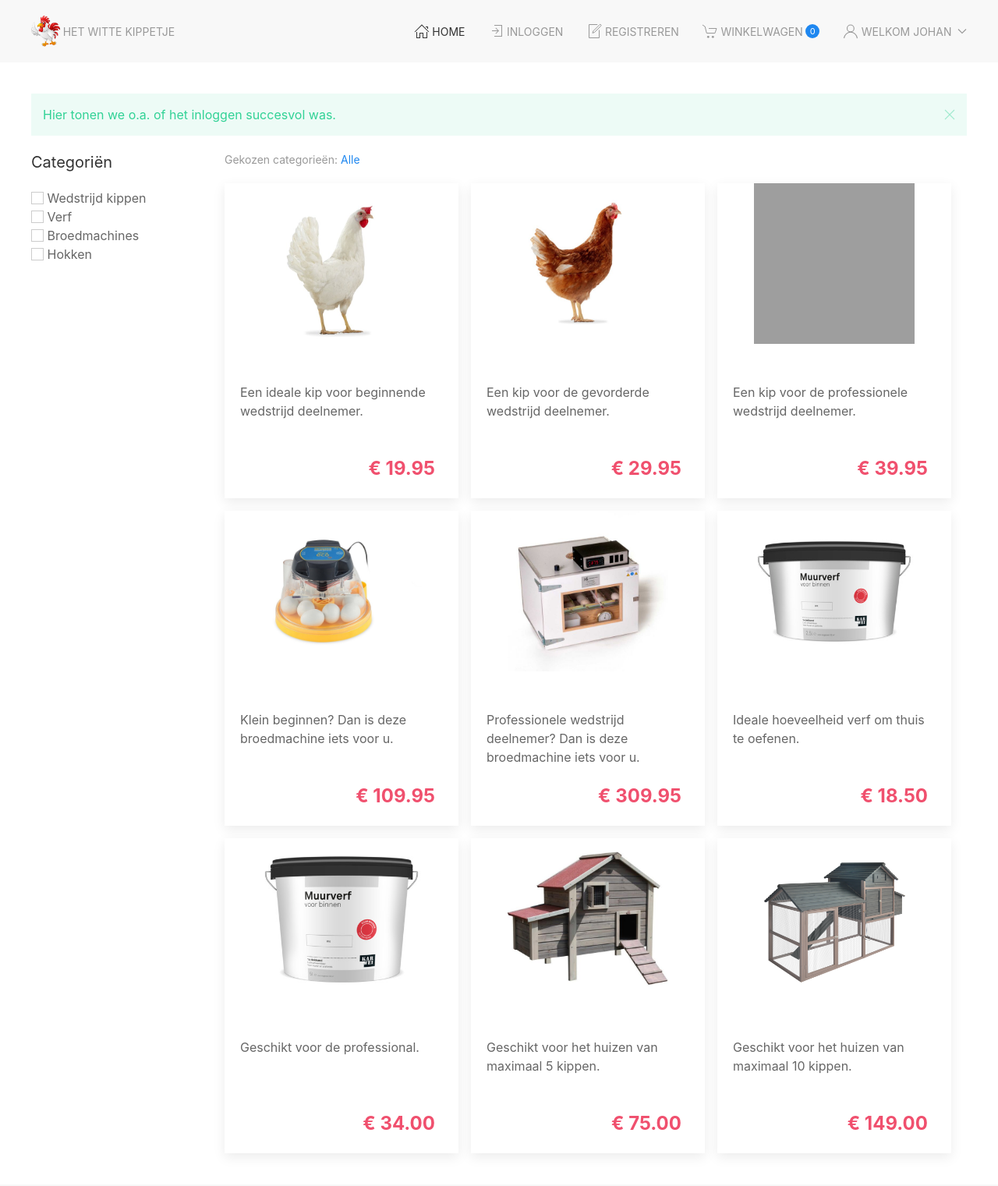
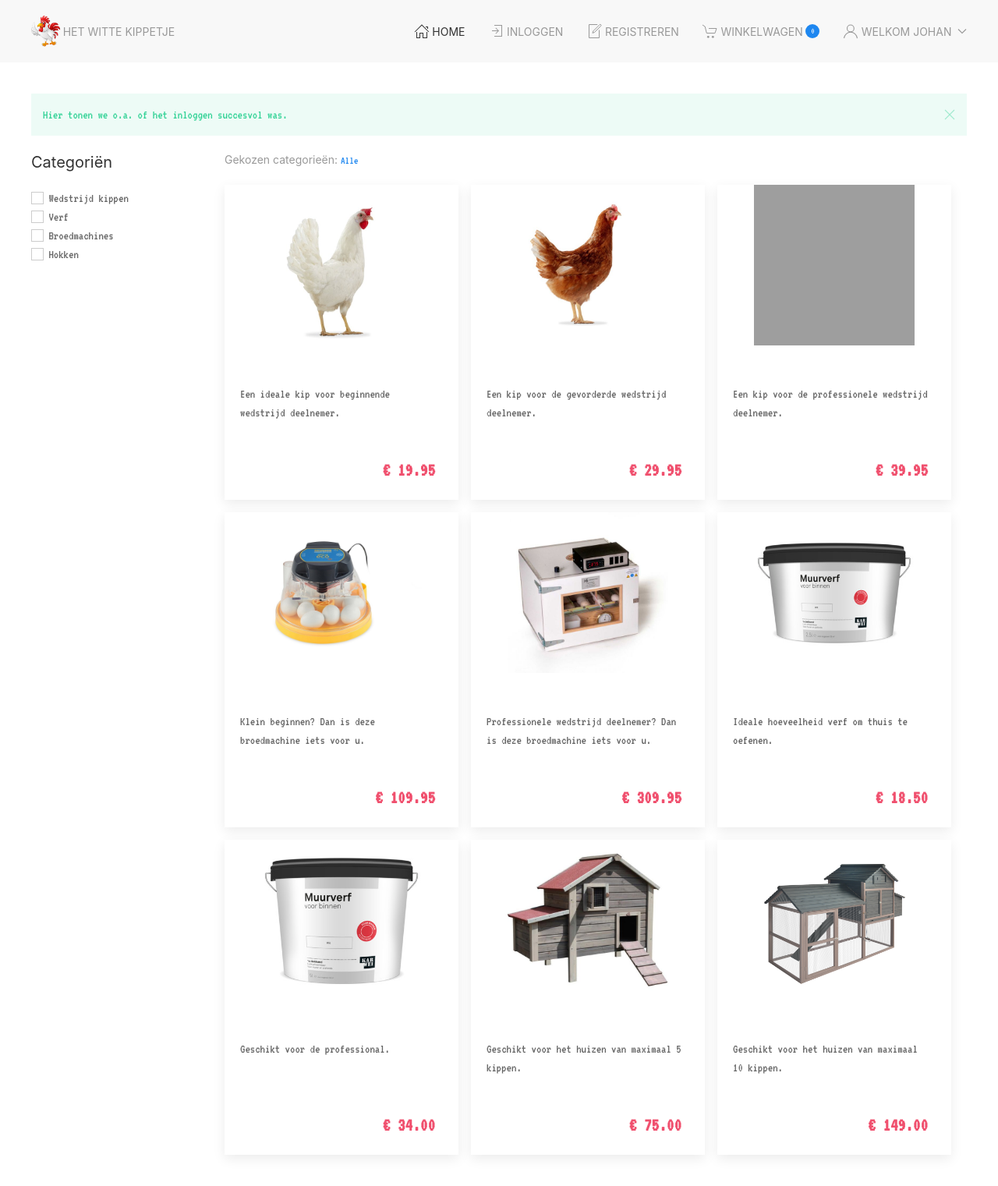
Before and after one commit to fulcrum0/webshop, a PHP site: page /index.html in a window 1280 px wide. Shown: the whole page at 78% size. Before the commit the page ends 1449 px from the top, so only its background shows below. Run offline with PHP 8.4, Linux system fonts and the light colour scheme; grey boxes are pictures that could not be loaded.

Commit message:
Font VT323 used
Font VT323 used in CSS

```diff
--- a/design/css/style.css
+++ b/design/css/style.css
@@ -1,3 +1,6 @@
+*{
+  font-family: "VT323", monospace;
+}
 .logo {
    height: 40px;
 }
```
